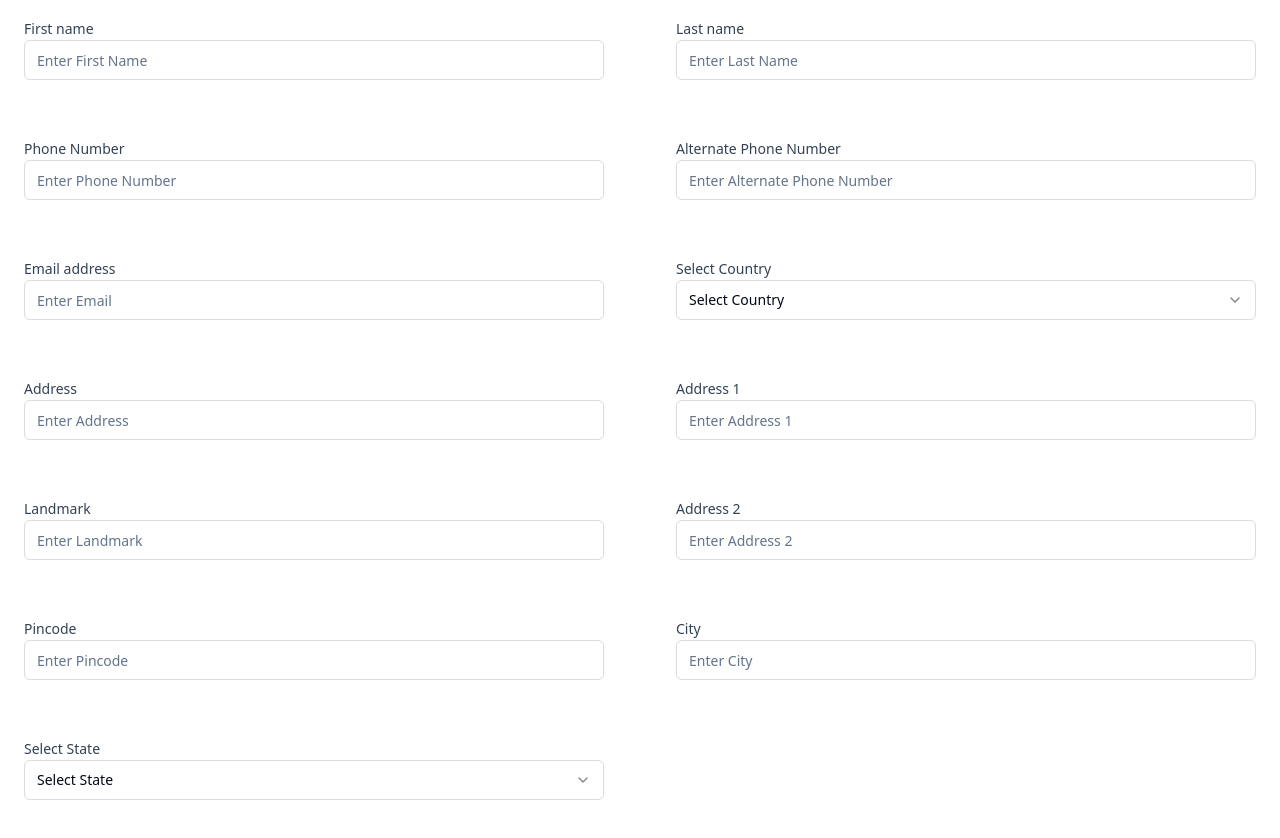
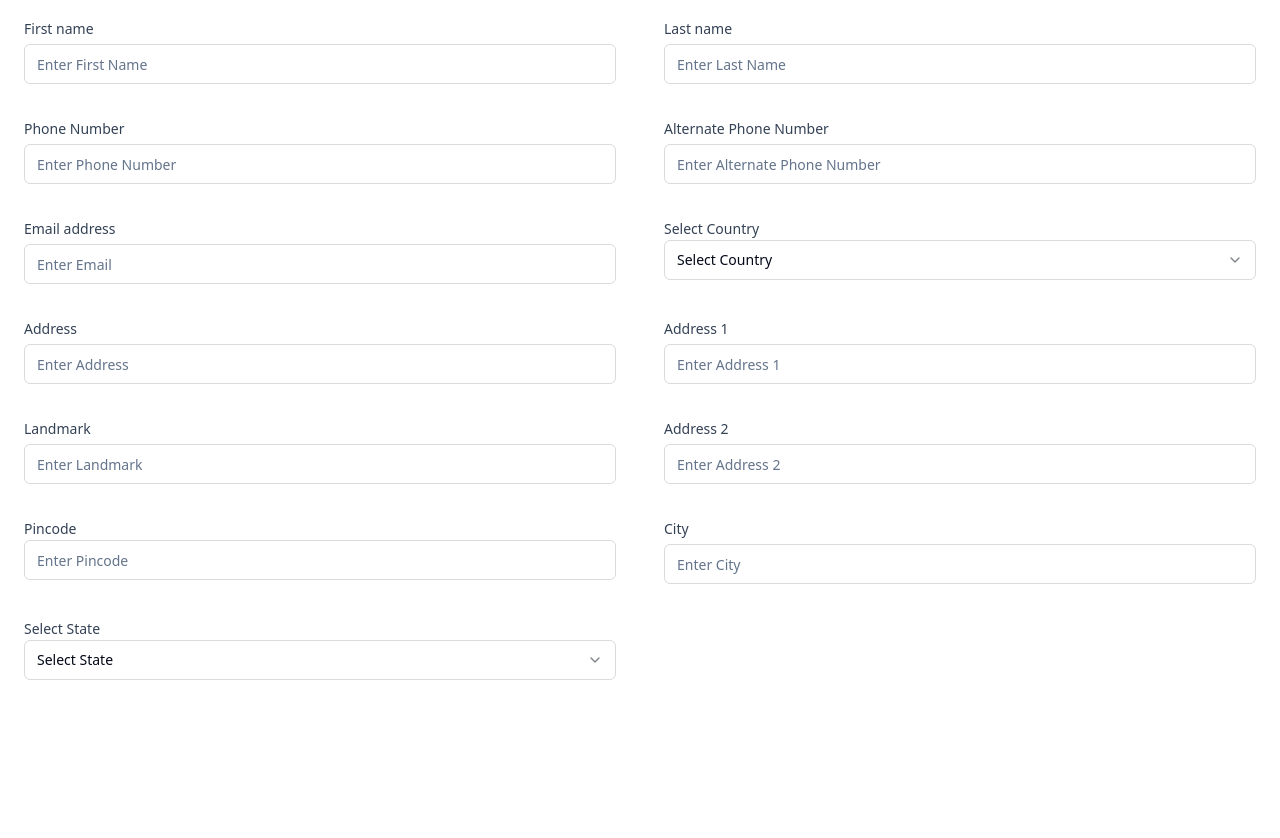
Before and after one commit to shubhamships/responsive-ui-components, a React (Vite) app: page / in a window 1280 px wide. After the commit the page ends 800 px from the top, so only its background shows below. Built offline with nearby package versions, Linux system fonts and the light colour scheme.

Commit message:
Added react router

```diff
--- a/package.json
+++ b/package.json
@@ -22,6 +22,7 @@
     "lucide-react": "^0.379.0",
     "react": "^18.2.0",
     "react-dom": "^18.2.0",
+    "react-router-dom": "^6.23.1",
     "tailwind-merge": "^2.3.0",
     "tailwindcss-animate": "^1.0.7"
   },
--- a/src/App.tsx
+++ b/src/App.tsx
@@ -1,15 +1,16 @@
-// import Buttons from "@/components/elements/Buttons";
-import FormField from "@/components/elements/FormField";
-// import TabsDemo from "@/components/elements/Tabs";
+import Home from "@/pages/Home";
+import { RouterProvider, createBrowserRouter } from "react-router-dom";
+
+const router = createBrowserRouter([
+  {
+    path: "/",
+    element: <Home />,
+  },
+  { path: "/add-order", element: <h3>Add Order</h3> },
+]);
 
 function App() {
-  return (
-    <>
-      <FormField />
-      {/* <Buttons /> */}
-      {/* <TabsDemo /> */}
-    </>
-  );
+  return <RouterProvider router={router} />;
 }
 
 export default App;
--- a/src/components/elements/FormField.tsx
+++ b/src/components/elements/FormField.tsx
@@ -13,21 +13,31 @@ import {
 export default function FormField() {
   return (
     <>
-      <div className="grid gap-6 mb-6 md:grid-cols-2">
-        <div id="firstNameField" className="m-4 pr-2 pl-2 pr-2 pl-2">
+      <div className="grid md:grid-cols-2">
+        <div id="firstNameField" className="m-4 px-2">
           <Label htmlFor="firstName" className="text-slate-700">
             First name
           </Label>
 
-          <Input type="text" placeholder="Enter First Name" required />
+          <Input
+            type="text"
+            placeholder="Enter First Name"
+            required
+            className="mt-1"
+          />
         </div>
 
-        <div id="lastNameField" className="m-4 pr-2 pl-2">
+        <div id="lastNameField" className="m-4 px-2">
           <Label htmlFor="lastName" className="text-slate-700">
             Last name
           </Label>
 
-          <Input type="text" placeholder="Enter Last Name" required />
+          <Input
+            type="text"
+            placeholder="Enter Last Name"
+            required
+            className="mt-1"
+          />
         </div>
 
         <div id="phoneField" className="m-4 pr-2 pl-2">
@@ -35,7 +45,12 @@ export default function FormField() {
             Phone Number
           </Label>
 
-          <Input type="tel" placeholder="Enter Phone Number" required />
+          <Input
+            type="tel"
+            placeholder="Enter Phone Number"
+            required
+            className="mt-1"
+          />
         </div>
 
         <div id="alternatePhoneField" className="m-4 pr-2 pl-2">
@@ -47,6 +62,7 @@ export default function FormField() {
             type="tel"
             placeholder="Enter Alternate Phone Number"
             required
+            className="mt-1"
           />
         </div>
 
@@ -54,7 +70,12 @@ export default function FormField() {
           <Label htmlFor="email" className="text-slate-700">
             Email address
           </Label>
-          <Input type="email" placeholder="Enter Email" required />
+          <Input
+            type="email"
+            placeholder="Enter Email"
+            required
+            className="mt-1"
+          />
         </div>
 
         <div id="selectCountry" className="m-4 pr-2 pl-2">
@@ -83,25 +104,45 @@ export default function FormField() {
           <Label htmlFor="address" className="text-slate-700">
             Address
           </Label>
-          <Input type="text" placeholder="Enter Address" required />
+          <Input
+            type="text"
+            placeholder="Enter Address"
+            required
+            className="mt-1"
+          />
         </div>
         <div id="address1Field" className="m-4 pr-2 pl-2">
           <Label htmlFor="address1" className="text-slate-700">
             Address 1
           </Label>
-          <Input type="text" placeholder="Enter Address 1" required />
+          <Input
+            type="text"
+            placeholder="Enter Address 1"
+            required
+            className="mt-1"
+          />
         </div>
         <div id="landmarkField" className="m-4 pr-2 pl-2">
           <Label htmlFor="landmark" className="text-slate-700">
             Landmark
           </Label>
-          <Input type="text" placeholder="Enter Landmark" required />
+          <Input
+            type="text"
+            placeholder="Enter Landmark"
+            required
+            className="mt-1"
+          />
         </div>
         <div id="address2Field" className="m-4 pr-2 pl-2">
           <Label htmlFor="address2" className="text-slate-700">
             Address 2
           </Label>
-          <Input type="text" placeholder="Enter Address 2" required />
+          <Input
+            type="text"
+            placeholder="Enter Address 2"
+            required
+            className="mt-1"
+          />
         </div>
 
         <div id="pinCodeField" className="m-4 pr-2 pl-2">
@@ -121,7 +162,12 @@ export default function FormField() {
             City
           </Label>
 
-          <Input type="text" placeholder="Enter City" required />
+          <Input
+            type="text"
+            placeholder="Enter City"
+            required
+            className="mt-1"
+          />
         </div>
 
         <div id="selectState" className="m-4 pr-2 pl-2">
--- /dev/null
+++ b/src/pages/AddOrder.tsx
@@ -0,0 +1,5 @@
+import React from "react";
+
+export default function AddOrder() {
+  return <div>Add Order</div>;
+}
--- /dev/null
+++ b/src/pages/Home.tsx
@@ -0,0 +1,10 @@
+import FormField from "@/components/elements/FormField";
+import React from "react";
+
+export default function Home() {
+  return (
+    <div>
+      <FormField />
+    </div>
+  );
+}
```
Also changed, not shown: src/main.tsx (+7 -7 lines), 1 other file (tests, documents, lock files or other folders).
